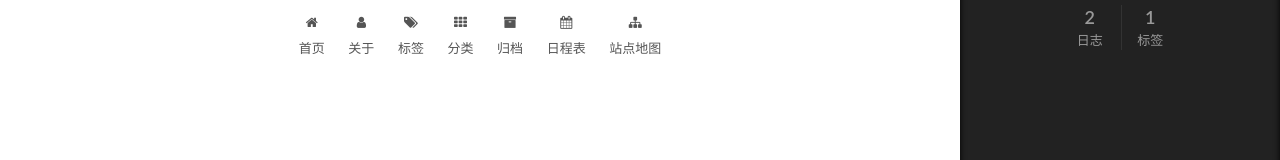
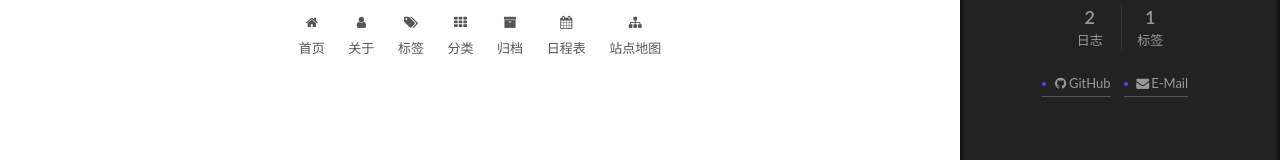
Before and after one commit to isbobowa/lkds.github.io, a plain HTML site: page 2019/01/12/Another-Day/index.html in a window 1280 px wide. Both pictures are taken after a click on the item "站点概览". Shown: the part 150-310 px from the top of the page. Drawn offline with Linux system fonts and the light colour scheme.

Commit message:
Site updated: 2019-01-12 13:06:45

```diff
--- a/2019/01/12/Another-Day/index.html
+++ b/2019/01/12/Another-Day/index.html
@@ -499,6 +499,22 @@
 
 
 
+            <div class="links-of-author motion-element">
+
+                  <span class="links-of-author-item">
+                    <a href="https://github.com/lkds" target="_blank" title="GitHub">
+
+                        <i class="fa fa-fw fa-github"></i>GitHub</a>
+                  </span>
+
+                  <span class="links-of-author-item">
+                    <a href="mailto:2576027877@qq.com" target="_blank" title="E-Mail">
+
+                        <i class="fa fa-fw fa-envelope"></i>E-Mail</a>
+                  </span>
+
+            </div>
+
 
 
 
--- a/css/main.css
+++ b/css/main.css
@@ -1822,7 +1822,7 @@ pre .javascript .function {
   width: 4px;
   height: 4px;
   border-radius: 50%;
-  background: #c45bac;
+  background: #444aff;
 }
 .links-of-blogroll {
   font-size: 13px;
```
Also changed, not shown: 2019/01/12/hello-world/index.html (+16 -0 lines), archives/2019/01/index.html (+16 -0 lines), archives/2019/index.html (+16 -0 lines), archives/index.html (+16 -0 lines), index.html (+16 -0 lines), tags/Passage/index.html (+16 -0 lines), 1 other file.
